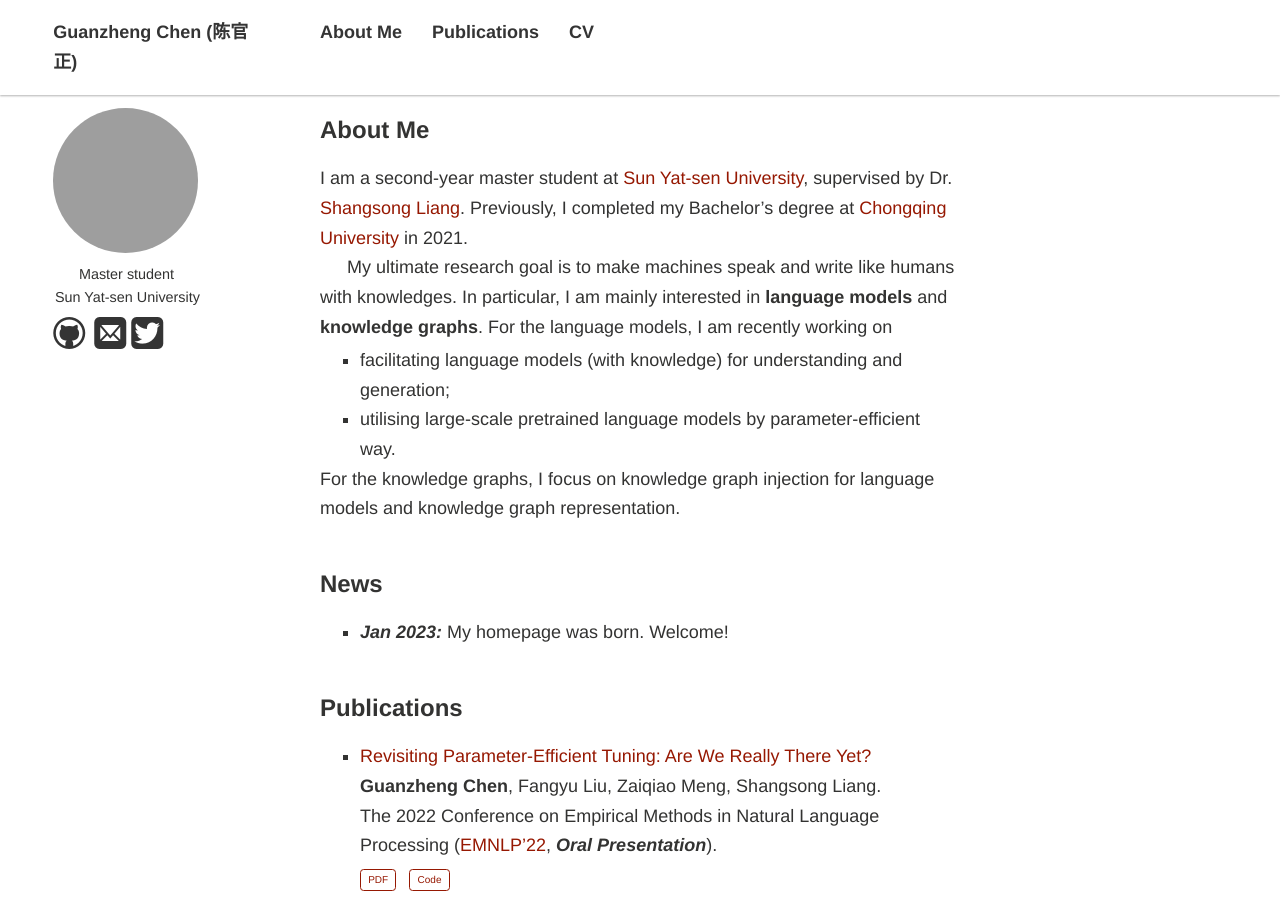
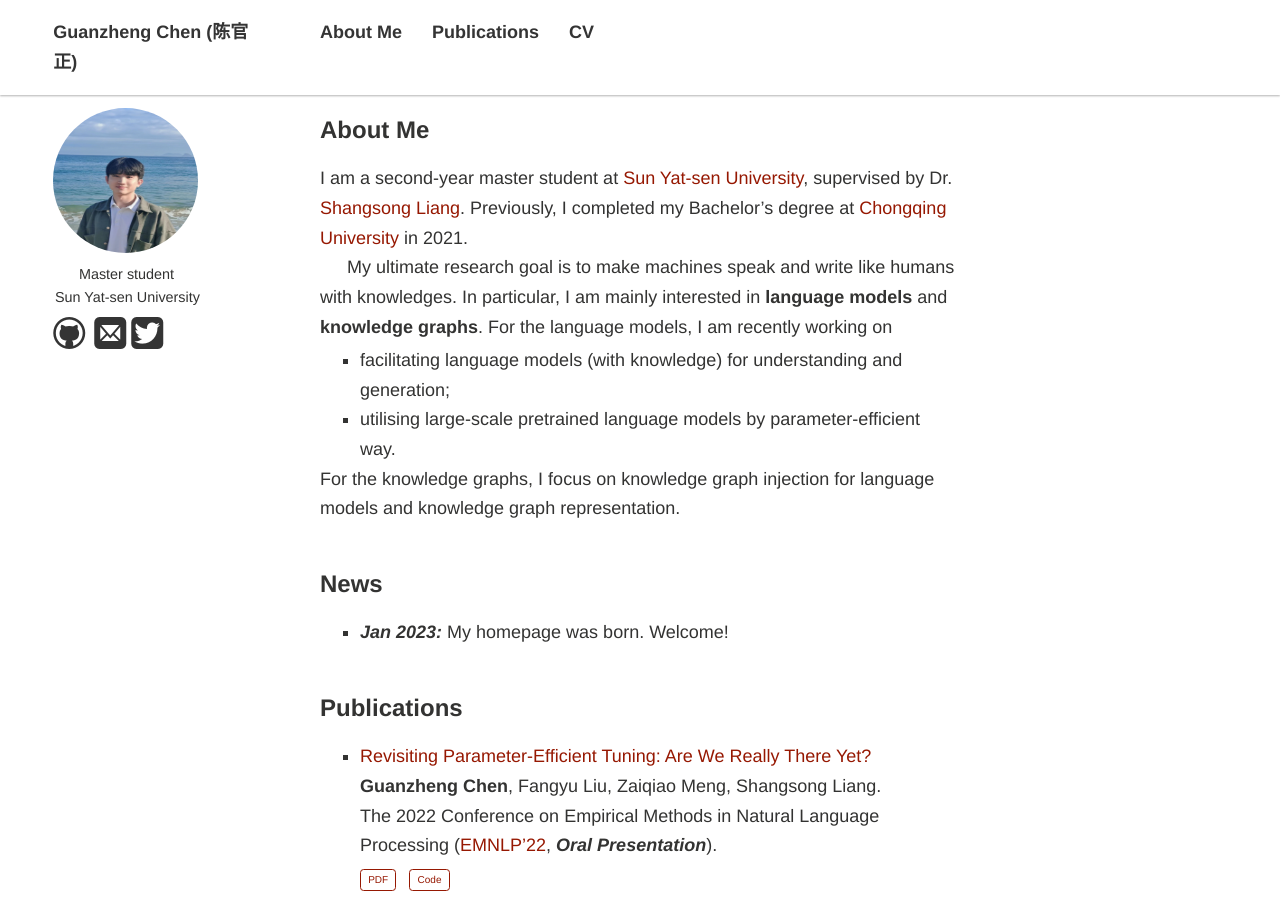
Before and after one commit to guanzhchen/guanzhchen.github.io, a Jekyll site: the page built from index.md, in a window 1280 px wide and 900 px high. Built offline with Jekyll 4.4.1, drawn with Linux system fonts in a browser that asks for light colours; nearby versions of some CDN libraries; comment, search, counter and statistics services are not loaded; a style sheet for code colours, icons or effects is not loaded.

Commit message:
update avatar

```diff
--- a/_config.yml
+++ b/_config.yml
@@ -35,7 +35,7 @@ plugins:
 
 owner:
   name:           Guanzheng Chen
-  avatar:         guanzheng.jpg
+  avatar:         photo_informal.jpg
   email:          guanzzh.chen@gmail.com
   twitter: gzchen3
   github: guanzhchen
```
Also changed, not shown: images/photo_informal.jpg (added).
